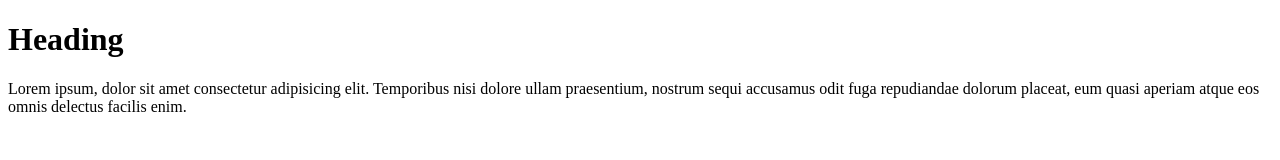
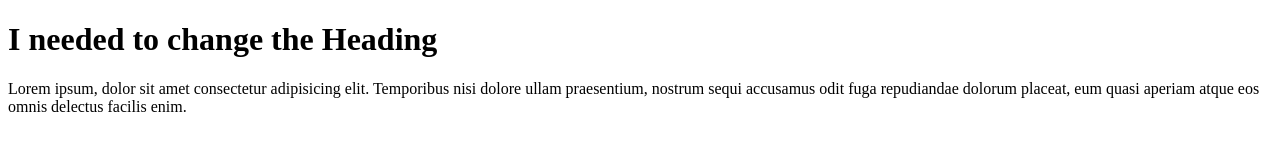
Before and after one commit to juliagronau/git-test, a plain HTML site: page index.html in a window 1280 px wide. Drawn offline with Linux system fonts and the light colour scheme.

Commit message:
change the heading

```diff
--- a/index.html
+++ b/index.html
@@ -10,7 +10,7 @@
     <title>Document</title>
   </head>
   <body>
-    <h1>Heading</h1>
+    <h1>I needed to change the Heading</h1>
     <p>
       Lorem ipsum, dolor sit amet consectetur adipisicing elit.
       Temporibus nisi dolore ullam praesentium, nostrum sequi
```
